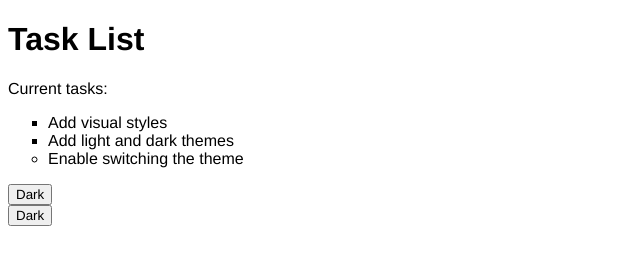
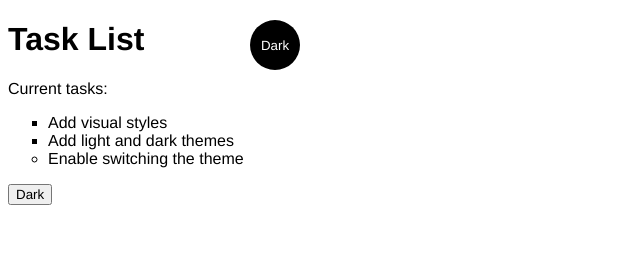
Before and after one commit to GarrisonParrish/GarrisonParrish.github.io, a plain HTML site: page index.html in a window 1280 px wide. Shown: the whole page, without its empty margins (0-640 px from the left). Drawn offline with Linux system fonts and the light colour scheme.

Commit message:
fixed button bug

```diff
--- a/main.css
+++ b/main.css
@@ -38,7 +38,7 @@ li {
     --btnBg: var(--white);
     --btnFontColor: var(--black);
   }
-  .btn {  /* button selector */
+  .theme_switcher_btn {  /* button selector */
     /* cool formatting */
     position: absolute;
     top: 20px;
@@ -51,4 +51,4 @@ li {
     background-color: var(--btnBg);
   }
   /* "pseudo-class selector that eliminates rectangular outline when button is selected (receives focus) */
-  .btn:focus { outline-style: none; }
+  .theme_switcher_btn:focus { outline-style: none; }
```
